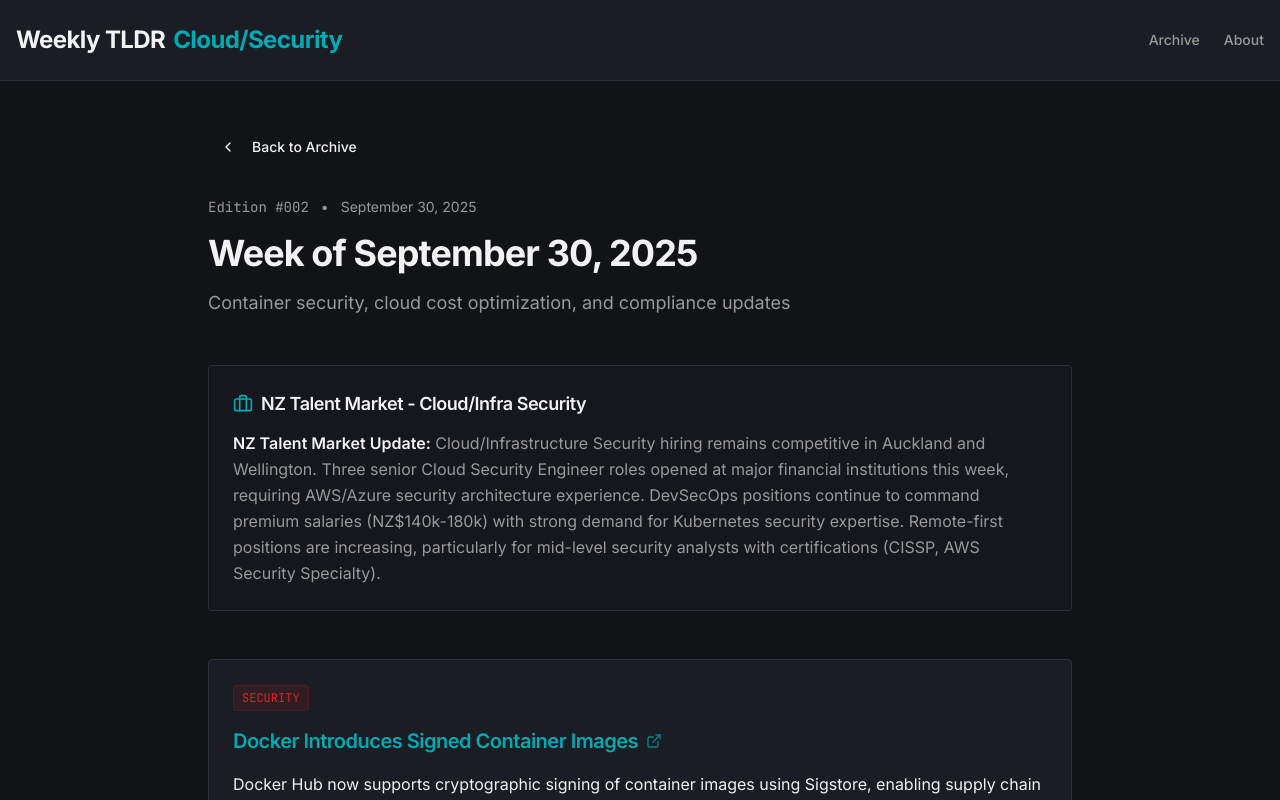
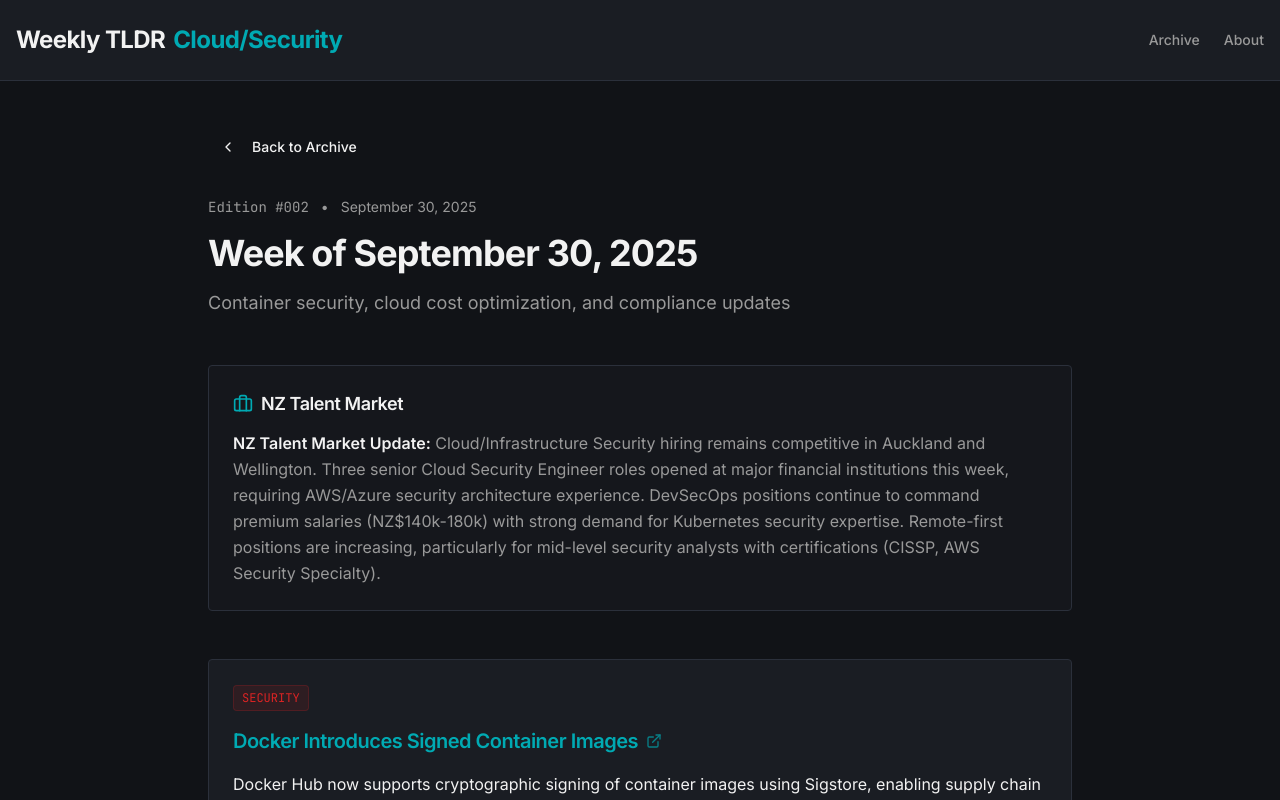
Before and after one commit to pj-nz/tldr-insight-stream, a React (Vite) app: page /edition/newsletter-002 in a window 1280 px wide. Shown: the top 800 px of the page. Built offline with nearby package versions, Linux system fonts and the light colour scheme; the HTML template or start-up script is replaced by a standard one.

Commit message:
Refactor: Rename talent market summary

```diff
--- a/src/components/newsletter/TalentMarketSummary.tsx
+++ b/src/components/newsletter/TalentMarketSummary.tsx
@@ -10,7 +10,7 @@ export const TalentMarketSummary = ({ summary }: TalentMarketSummaryProps) => {
       <div className="flex items-center gap-2">
         <Briefcase className="h-5 w-5 text-primary" />
         <h2 className="text-lg font-semibold text-foreground">
-          NZ Talent Market - Cloud/Infra Security
+          NZ Talent Market
         </h2>
       </div>
 
```
